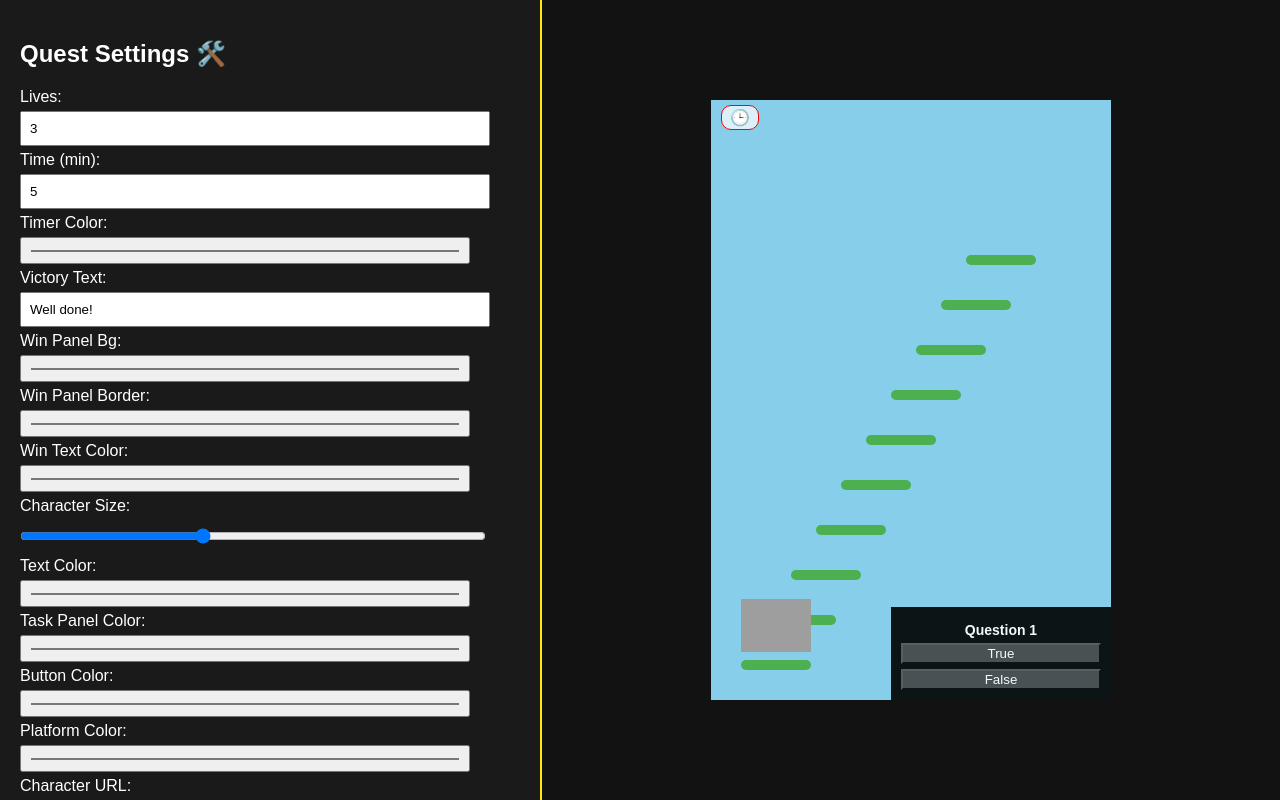
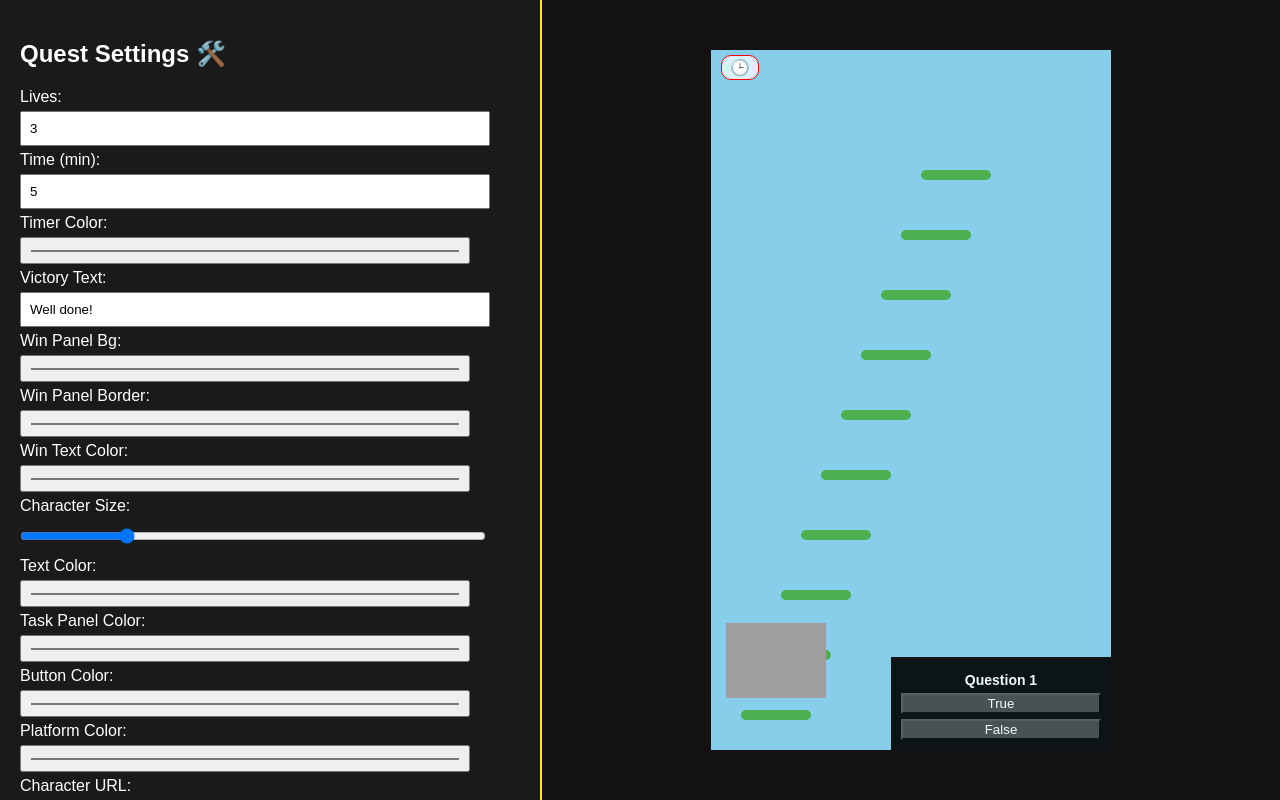
Before and after one commit to elenadevet-afk/Jumping, a plain HTML site: page index.html in a window 1280 px wide. Drawn offline with Linux system fonts and the light colour scheme.

Commit message:
Update index.html

```diff
--- a/index.html
+++ b/index.html
@@ -22,7 +22,7 @@
     Win Panel Bg: <input type="color" id="win-bg" value="#000000" onchange="draw()"><br>
     Win Panel Border: <input type="color" id="win-border" value="#ffffff" onchange="draw()"><br>
     Win Text Color: <input type="color" id="win-col" value="#ffd700" onchange="draw()"><br>
-    Character Size: <input type="range" id="p-size" min="20" max="150" value="70" oninput="draw()"><br>
+    Character Size: <input type="range" id="p-size" min="20" max="400" value="100" oninput="draw()"><br>
     Text Color: <input type="color" id="txt-col" value="#ffffff" onchange="draw()"><br>
     Task Panel Color: <input type="color" id="m-col" value="#000000" onchange="draw()"><br>
     Button Color: <input type="color" id="btn-col" value="#444444" onchange="draw()"><br>
@@ -33,7 +33,7 @@
 </div>
 
 <div id="view" style="flex-grow:1; display:flex; justify-content:center; align-items:center;">
-    <div id="preview-frame" style="background:#87ceeb; width:400px; height:600px;"></div>
+    <div id="preview-frame" style="background:#87ceeb; width:400px; height:700px;"></div>
 </div>
 
 <script>
@@ -61,7 +61,7 @@
         const data = JSON.stringify(tasks);
 
         return `<iframe srcdoc='<!DOCTYPE html><html><body style="margin:0;overflow:hidden;background:transparent;font-family:sans-serif">
-            <div id="world" style="position:relative;width:400px;height:600px">
+            <div id="world" style="position:relative;width:400px;height:700px">
                 <div id="p" style="position:absolute;width:${pSize}px;height:${pSize}px;background:url(${pUrl}) no-repeat center/contain;transition:0.5s;z-index:10"></div>
                 <div id="platforms-container"></div>
                 <div style="position:absolute;top:5px;left:10px;color:${timerCol};font-weight:bold;background:rgba(255,255,255,0.7);padding:2px 8px;border-radius:10px;border:1px solid ${timerCol}">🕒 <span id="time-val"></span></div>
@@ -78,7 +78,7 @@
                 const platformCoords = [];
                 tasks.forEach((_,i)=>{
                     const d=document.createElement("div");
-                    const x = 30 + (i * 25), y = 30 + (i * 45);
+                    const x = 30 + (i * 20), y = 30 + (i * 60);
                     platformCoords.push({x: x, y: y});
                     d.style="position:absolute;width:70px;height:10px;background:${pCol};left:"+x+"px;bottom:"+y+"px;border-radius:5px";
                     document.getElementById("platforms-container").appendChild(d);
@@ -102,7 +102,7 @@
                 }
                 if(timeLeft>0) setInterval(()=>{ timeLeft--; let m=Math.floor(timeLeft/60), s=timeLeft%60; tVal.innerText=m+":"+(s<10?"0":"")+s; }, 1000);
                 moveP(0); show();
-            <\/script></body></html>' width="400" height="600" frameborder="0" allowtransparency="true"></iframe>`;
+            <\/script></body></html>' width="400" height="700" frameborder="0" allowtransparency="true"></iframe>`;
     }
 
     function draw() { document.getElementById('preview-frame').innerHTML = getCode(); }
```
